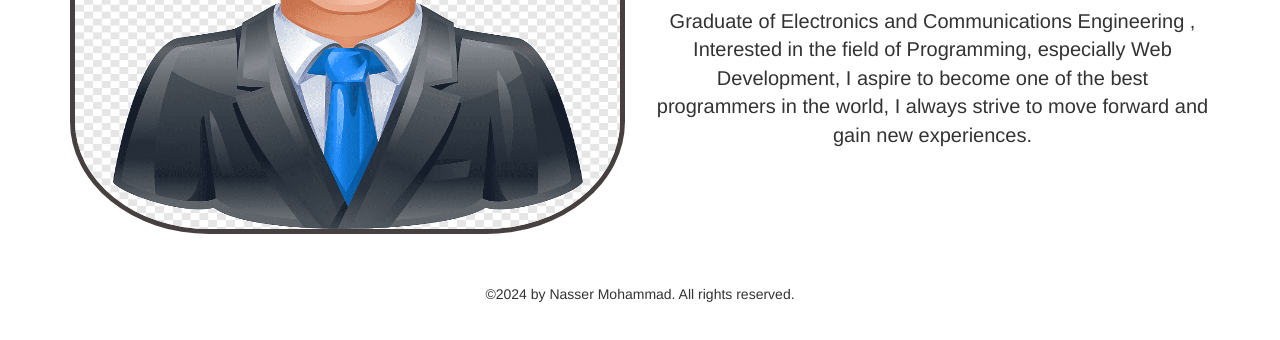
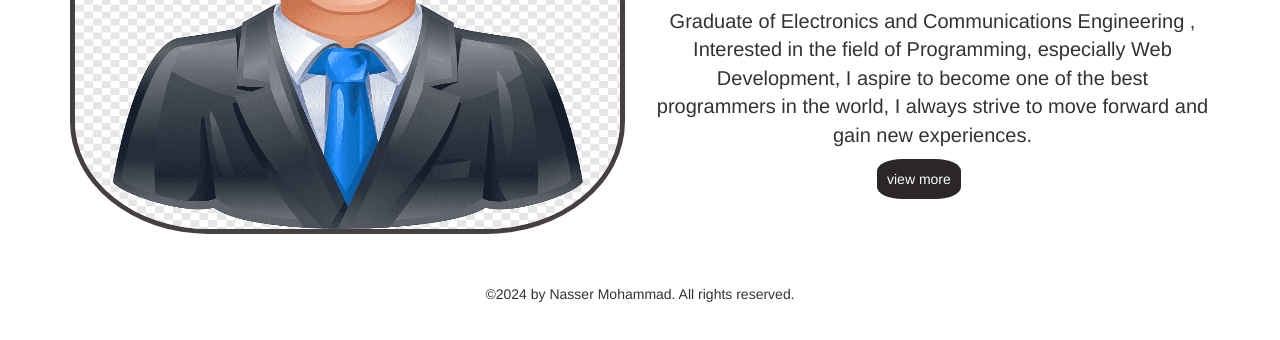
Before and after one commit to hasanmirrawi/portfolio, a plain HTML site: page about.html in a window 1280 px wide. Shown: the part 338-678 px from the top of the page. Drawn offline with nearby package versions, Linux system fonts and the light colour scheme.

Commit message:
Add files via upload

```diff
--- a/about.html
+++ b/about.html
@@ -8,6 +8,8 @@
     <script src="https://ajax.googleapis.com/ajax/libs/jquery/3.6.1/jquery.min.js"></script>
     <script src="https://maxcdn.bootstrapcdn.com/bootstrap/3.4.1/js/bootstrap.min.js"></script>
     <script src="https://code.jquery.com/jquery-3.6.0.min.js"></script>
+
+
     <title>About Me</title>
 
 </head>
@@ -32,17 +34,21 @@
       <div class="col-sm-6">
        <img src="./assets/personal-image.png"  alt="personal picture">
       </div>
-      <div class="col-sm-6 ch">
-        <h1 class="main-title">I'm Nasser Mohammad</h1>
-        <h2 class="subtitle">An engineer and Front-End Developer</h2>
-        <p class="">
+      <div  class="col-sm-6 ">
+        <h1  class="main-title ">I'm Nasser Mohammad</h1>
+        <h2   class="subtitle ">An engineer and Front-End Developer</h2>
+        <p id="text">
           Graduate of Electronics and Communications Engineering , Interested in the field of Programming, especially Web Development, I aspire to become one of the best programmers in the world, I always strive to move forward and gain new experiences.
         </p>
+
+        <button id="toggleButton" onclick="changeText(this)">view more</button>
       </div>
 
     </div>
   </div>
   <div class="fotter">&copy;2024 by Nasser Mohammad. All rights reserved.</div>
-  <script src="./assets/script.js"></script>
+
+ <script src="./assets/script.js"></script>
+
 </body>
 </html>
--- a/assets/script.js
+++ b/assets/script.js
@@ -1,11 +1,31 @@
+function changeText(button) {
+
+    const textElement = document.getElementById("text");
+    const originalText = "Graduate of Electronics and Communications Engineering , Interested in the field of Programming, especially Web Development, I aspire to become one of the best programmers in the world, I always strive to move forward and gain new experiences.";
+    const newText = "Lorem ipsum dolor sit, amet consectetur adipisicing elit. Accusantium sint quasi est similique voluptatem nihil delectus veritatis quibusdam saepe beatae in quaerat praesentium, voluptas sapiente voluptatibus mollitia placeat quas ipsa?";
+
+
+    if (textElement.innerText === originalText) {
+        textElement.innerText = newText;
+
+        button.innerText = "view last";
+
+    } else {
+        textElement.innerText = originalText;
+        button.innerText = "view more";
+    }
+}
+
+
+
 (function() {
     emailjs.init("_YZTuAyY6qnyHBvfq");
 })();
 $(document).ready(function() {
-    // Fade in the form when the page loads
+
     $("#contactForm").fadeIn(1000);
 
-    // Animate input fields on focus
+
     $(".input-field").focus(function() {
         $(this).animate({
             backgroundColor: "#e8f0fe",
@@ -18,22 +38,22 @@ $(document).ready(function() {
         }, 300);
     });
 
-    // Handle form submission
+
     $("#contactForm").on("submit", function(event) {
-        event.preventDefault(); // Prevent default form submission
+        event.preventDefault();
 
-        // Capture form data
+
         const templateParams = {
             name: $("#name").val(),
             email: $("#email").val(),
             message: $("#message").val()
         };
 
-        // Send the email using EmailJS
+
         emailjs.send("service_ljmhqc7", "template_rwqhkfs", templateParams)
             .then(function(response) {
                 alert("Message sent successfully!");
-                $("#contactForm")[0].reset(); // Clear form fields
+                $("#contactForm")[0].reset();
             }, function(error) {
                 alert("Failed to send message. Please try again later.");
                 console.error("EmailJS Error:", error);
--- a/assets/style.css
+++ b/assets/style.css
@@ -86,3 +86,14 @@ margin-bottom: 50px;
   .d-grid .btn-primary ,.form-label{
     margin-top: 20px;
   }
+  #toggleButton{
+    margin-left:40% ;
+    color: white;
+    background-color: rgb(43, 39, 39);
+    border: none;
+    border-radius: 30%;
+    padding: 10px;
+  }
+  #toggleButton:hover{
+    background-color: rgb(75, 66, 66);
+  }
```
Also changed, not shown: Projects.html (line endings or trailing spaces), index.html (line endings or trailing spaces).
